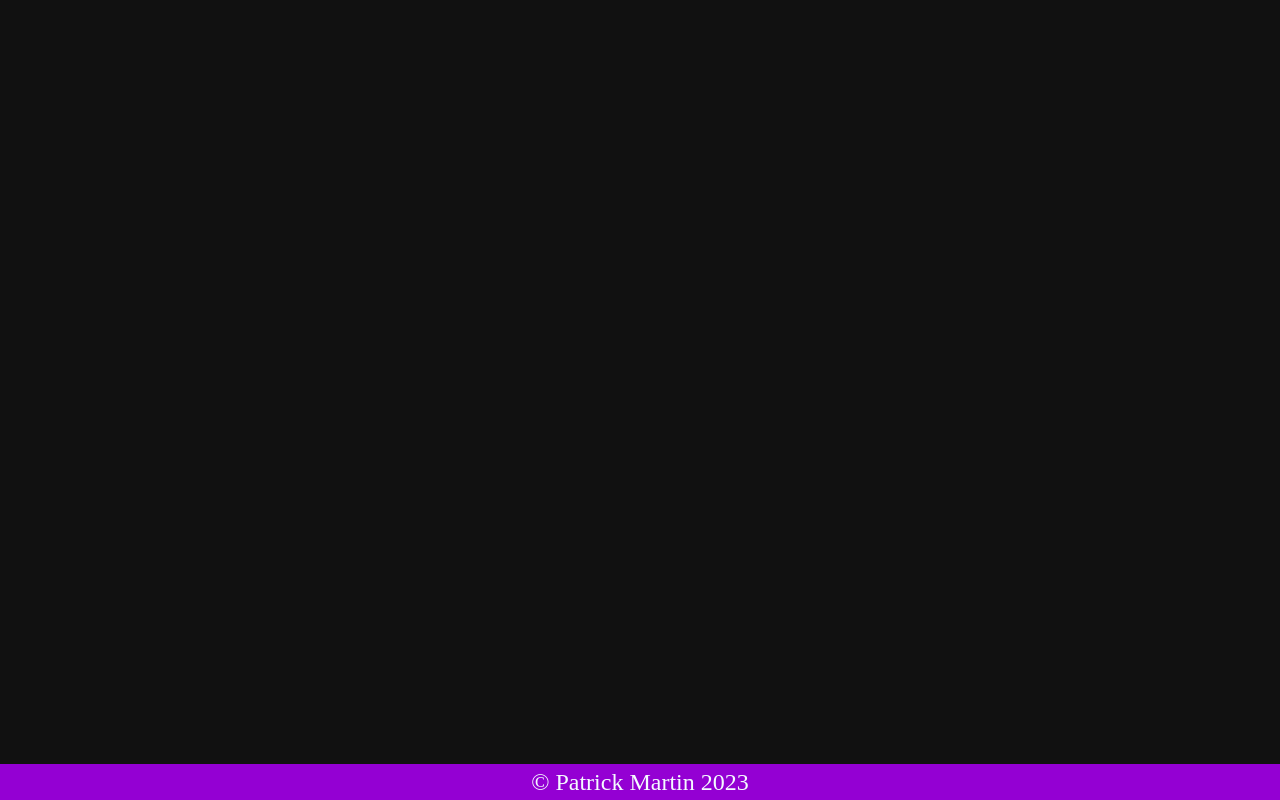
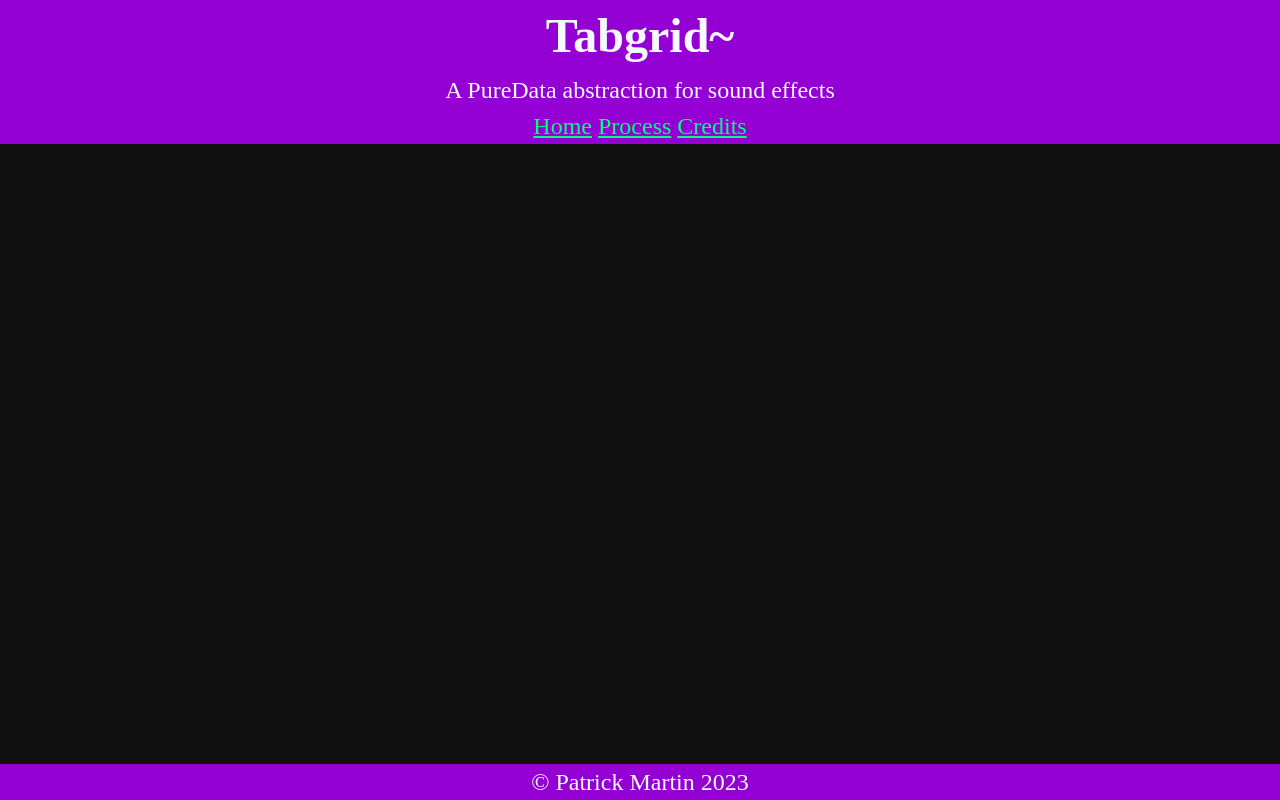
Before and after one commit to pdmartin576/Tabgrid-, a plain HTML site: page index.html in a window 1280 px wide. Drawn offline with Linux system fonts and the light colour scheme.

Commit message:
Add page navigator

```diff
--- a/index.html
+++ b/index.html
@@ -9,7 +9,13 @@
 </head>
 <body>
     <header>
-
+        <h1>Tabgrid~</h1>
+        <p>A PureData abstraction for sound effects</p>
+        <nav class="main-nav">
+            <a href="/index.html">Home</a>
+            <a href="/project.html">Process</a>
+            <a href="/biblio.html">Credits</a>
+        </nav>
     </header>
     <main>
 
--- a/style.css
+++ b/style.css
@@ -10,7 +10,7 @@ body {
     min-height: 100vh;
 }
 
-h1, footer {
+header, footer {
     background-color: #9400D3;
     text-align: center;
 }
```
Also changed, not shown: biblio.html (+5 -0 lines).
